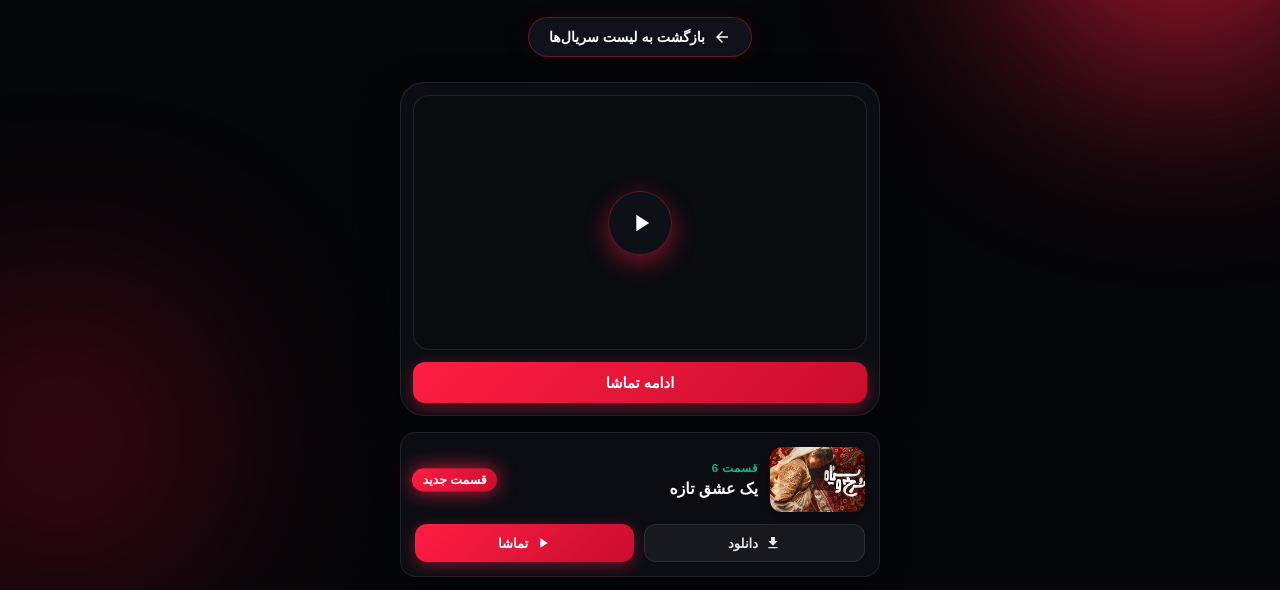
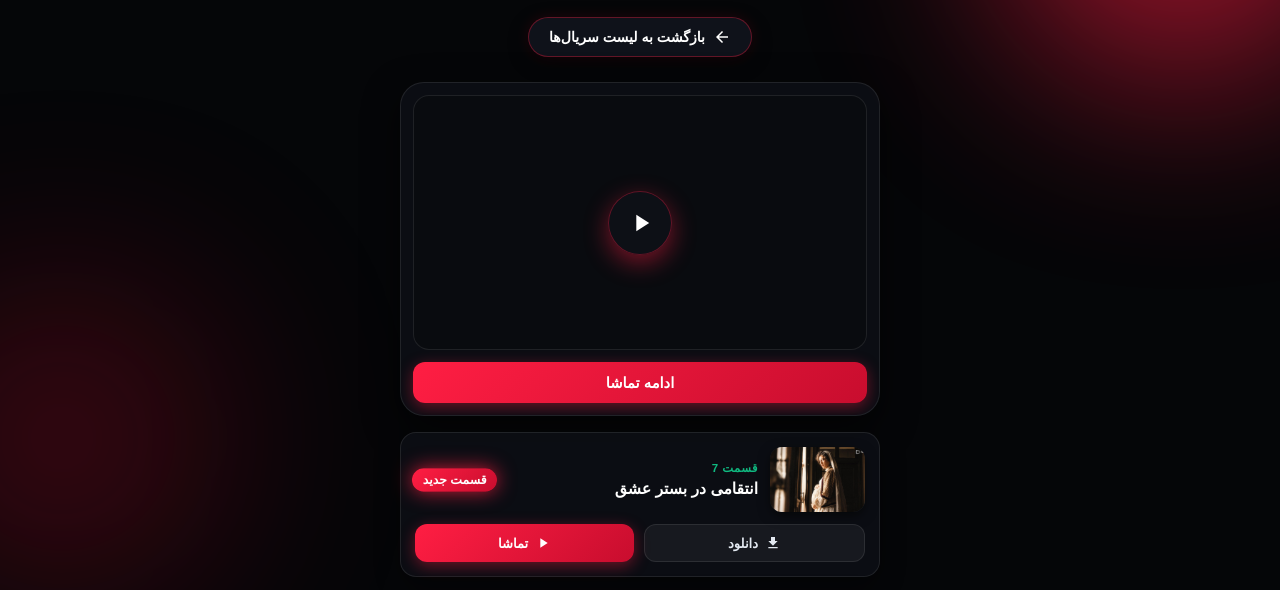
Before and after one commit to Aliakbarmfe/gorg-film, a plain HTML site: page sorkh.html in a window 1280 px wide. Shown: the part 180-770 px from the top of the page. Drawn offline with Linux system fonts and the light colour scheme; a small style sheet from the web is missing.

Commit message:
Add new entry for episode 7 in sorkh.html

```diff
--- a/sorkh.html
+++ b/sorkh.html
@@ -687,6 +687,13 @@
             image: "photos/epi6.jpg",
             link: defaultWatchLink,
             sizes: { "480": "415mb", "720": "785mb", "1080": "1.45GB" }
+          },
+          "7": {
+            number: "7",
+            name: "انتقامی در بستر عشق",
+            image: "photos/epi7.jpg",
+            link: defaultWatchLink,
+            sizes: { "480": "365mb", "720": "840mb", "1080": "1.62GB" }
           }
         }
       }
```
